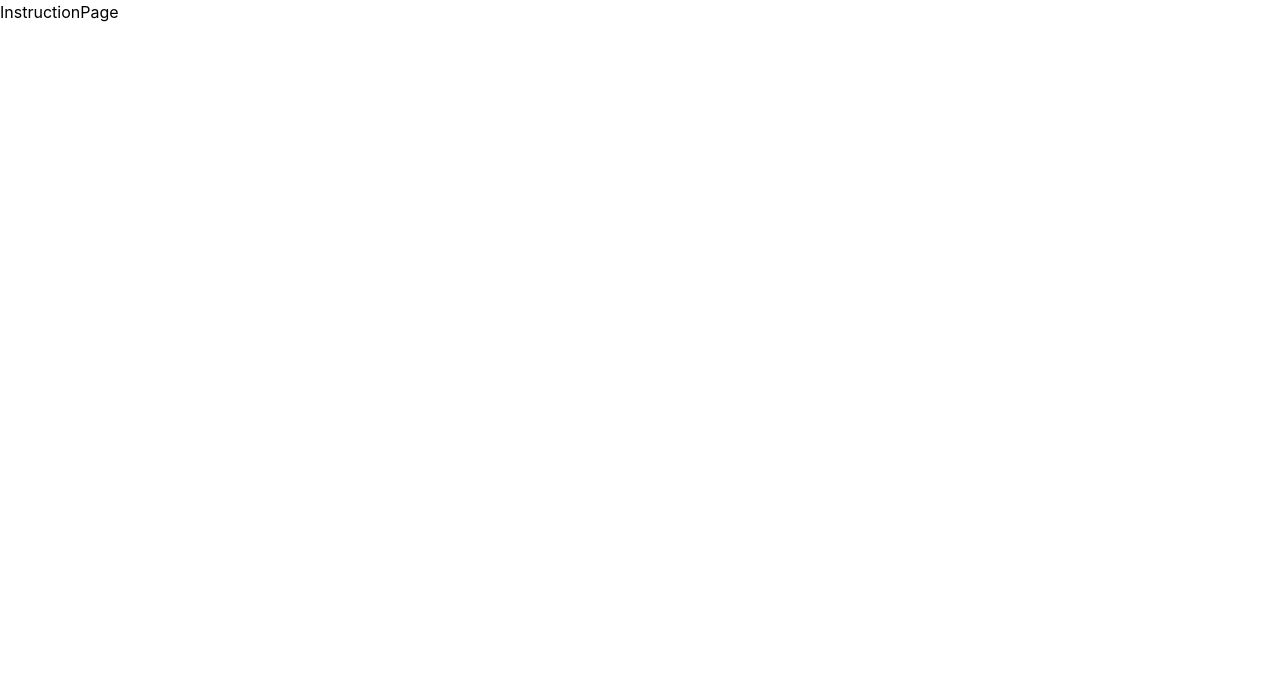
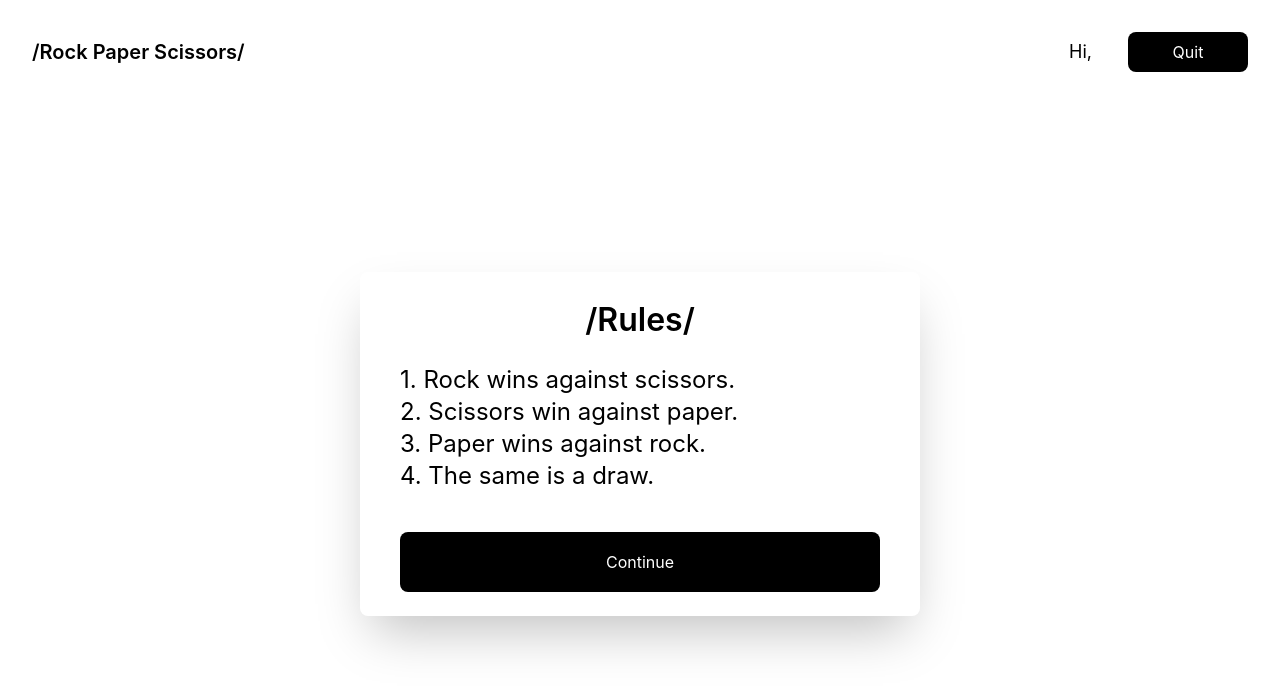
Before and after one commit to TanLoc-CS/rps-game, a React (Create React App) app: page /instruction in a window 1280 px wide. Shown: the top 690 px of the page. Built offline with nearby package versions, Linux system fonts and the light colour scheme.

Commit message:
feat: finish InsPage UI

```diff
--- a/src/App.tsx
+++ b/src/App.tsx
@@ -9,12 +9,6 @@ function App() {
 			<Routes>
 				{routes.map((route) => {
 					const Page = route.component;
-					if (route.withNavBar)
-						return (
-							<>
-								<Route path={route.path} element={<Page />} key={route.path} />
-							</>
-						);
 					return (
 						<Route path={route.path} element={<Page />} key={route.path} />
 					);
--- a/src/components/Button.tsx
+++ b/src/components/Button.tsx
@@ -1,14 +1,25 @@
 import React from "react";
+import { useNavigate } from "react-router-dom";
 
 interface buttonProps {
 	size: string;
 	name: string;
+	func?: any;
 }
 
 const Button = (props: buttonProps) => {
-	const { size, name } = props;
+	const { size, name, func } = props;
+	const navigate = useNavigate();
 
-	if (size === "normal") {
+	const handleQuit = (
+		e: React.MouseEvent<HTMLButtonElement, MouseEvent>
+	): void => {
+		e.preventDefault();
+		sessionStorage.clear();
+		navigate("/", { replace: true });
+	};
+
+	if (size === "Login")
 		return (
 			<button
 				type="submit"
@@ -17,11 +28,21 @@ const Button = (props: buttonProps) => {
 				{name}
 			</button>
 		);
-	}
+
+	if (name === "Quit")
+		return (
+			<button
+				className="w-[120px] h-[40px] hover:bg-neutral-700 focus:bg-black text-white bg-black rounded-lg"
+				onClick={handleQuit}
+			>
+				{name}
+			</button>
+		);
+
 	return (
 		<button
-			type="submit"
-			className="w-[120px] h-[40px] hover:bg-neutral-700 focus:bg-black text-white bg-black rounded-lg"
+			className="w-[480px] h-[60px] hover:bg-neutral-700 focus:bg-black text-white bg-black rounded-lg"
+			onClick={func}
 		>
 			{name}
 		</button>
--- a/src/components/NavBar.tsx
+++ b/src/components/NavBar.tsx
@@ -1,7 +1,19 @@
 import React from "react";
 
+import Button from "./Button";
+
 const NavBar = () => {
-	return <div>NavBar</div>;
+	const username = sessionStorage.getItem("username");
+
+	return (
+		<div className="w-full md:h-10 flex flex-row justify-between items-center">
+			<h1 className="text-xl font-semibold">/Rock Paper Scissors/</h1>
+			<div className="h-10 flex flex-row justify-end items-center">
+				<p className="text-lg mx-9">Hi, {username}</p>
+				<Button size="small" name="Quit" />
+			</div>
+		</div>
+	);
 };
 
 export default NavBar;
--- a/src/pages/InstructionPage.tsx
+++ b/src/pages/InstructionPage.tsx
@@ -1,7 +1,33 @@
 import React from "react";
+import { useNavigate } from "react-router-dom";
+
+import NavBar from "components/NavBar";
+import Button from "components/Button";
 
 const InstructionPage = () => {
-	return <div>InstructionPage</div>;
+	const navigate = useNavigate();
+	const handleClick = (
+		e: React.MouseEvent<HTMLButtonElement, MouseEvent>
+	): void => {
+		e.preventDefault();
+		navigate("/gameplay", { replace: true });
+	};
+
+	return (
+		<div className="w-full md:h-full md:p-8 flex flex-col justify-start items-center">
+			<NavBar />
+			<div className="md:w-[560px] md:h-fit mt-[200px] py-6 px-10 flex flex-col justify-start items-center shadow-2xl rounded-lg">
+				<h2 className="text-[32px] font-semibold">/Rules/</h2>
+				<div className="md:w-[480px] mb-10 h-fit text-2xl mt-5 flex flex-col justify-start">
+					<p>1. Rock wins against scissors.</p>
+					<p>2. Scissors win against paper.</p>
+					<p>3. Paper wins against rock.</p>
+					<p>4. The same is a draw.</p>
+				</div>
+				<Button size="normal" name="Continue" func={handleClick} />
+			</div>
+		</div>
+	);
 };
 
 export default InstructionPage;
--- a/src/routes/index.ts
+++ b/src/routes/index.ts
@@ -7,22 +7,18 @@ const routes = [
   {
     path: '',
     component: HomePage,
-    withNavBar: false,
   },
   {
     path: '/instruction',
     component: InstructionPage,
-    withNavBar: true,
   },
   {
     path: '/gameplay',
     component: PickRPSPage,
-    withNavBar: true,
   },
   {
     path: '/gameplay/:pick',
     component: PvEPage,
-    withNavBar: true,
   },
 ];
 
```
